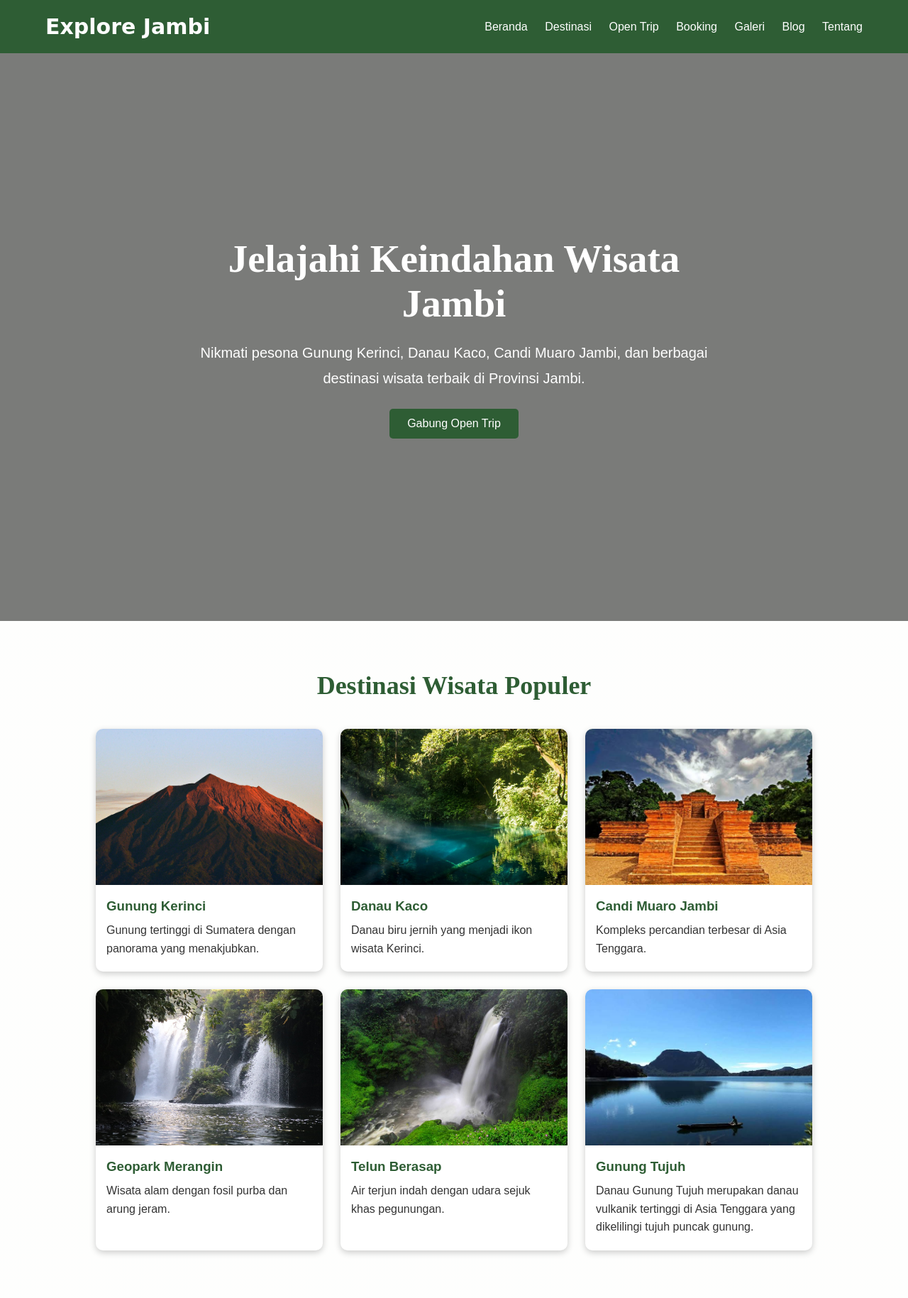
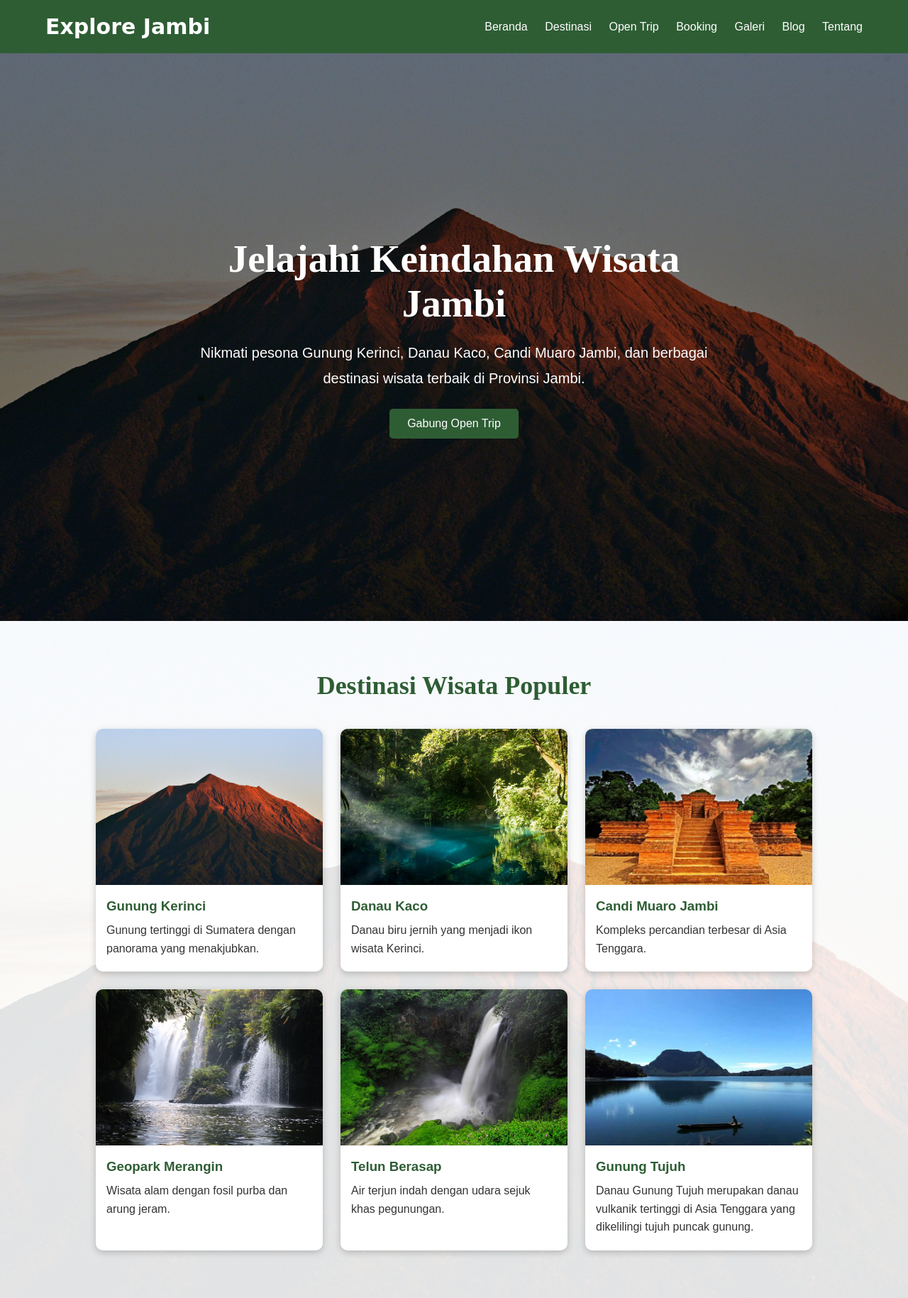
Before and after one commit to aldzakwanafandi-ai/explor-jambi, a plain HTML site: page index.html in a window 1280 px wide. Shown: the top 1829 px of the page at 71% size. Drawn offline with Linux system fonts and the light colour scheme.

Commit message:
Update style.css

```diff
--- a/style.css
+++ b/style.css
@@ -54,7 +54,7 @@ nav a:hover{
             rgba(0,0,0,0.5),
             rgba(0,0,0,0.5)
         ),
-        url("../gambar/gunung-kerinci.jpg");
+        url("gunung-kerinci.jpg");
 
     background-size: cover;
     background-position: center;
@@ -89,7 +89,6 @@ nav a:hover{
     line-height: 1.8;
 }
 
-/* BACKGROUND SETIAP SECTION */
 .container h2{
     font-family: 'Playfair Display', serif;
     font-weight: 700;
@@ -100,7 +99,7 @@ nav a:hover{
             rgba(255,255,255,0.88),
             rgba(255,255,255,0.88)
         ),
-        url("../gambar/gunung-kerinci.jpg");
+        url("gunung-kerinci.jpg");
 
     background-size: cover;
     background-position: center;
```
